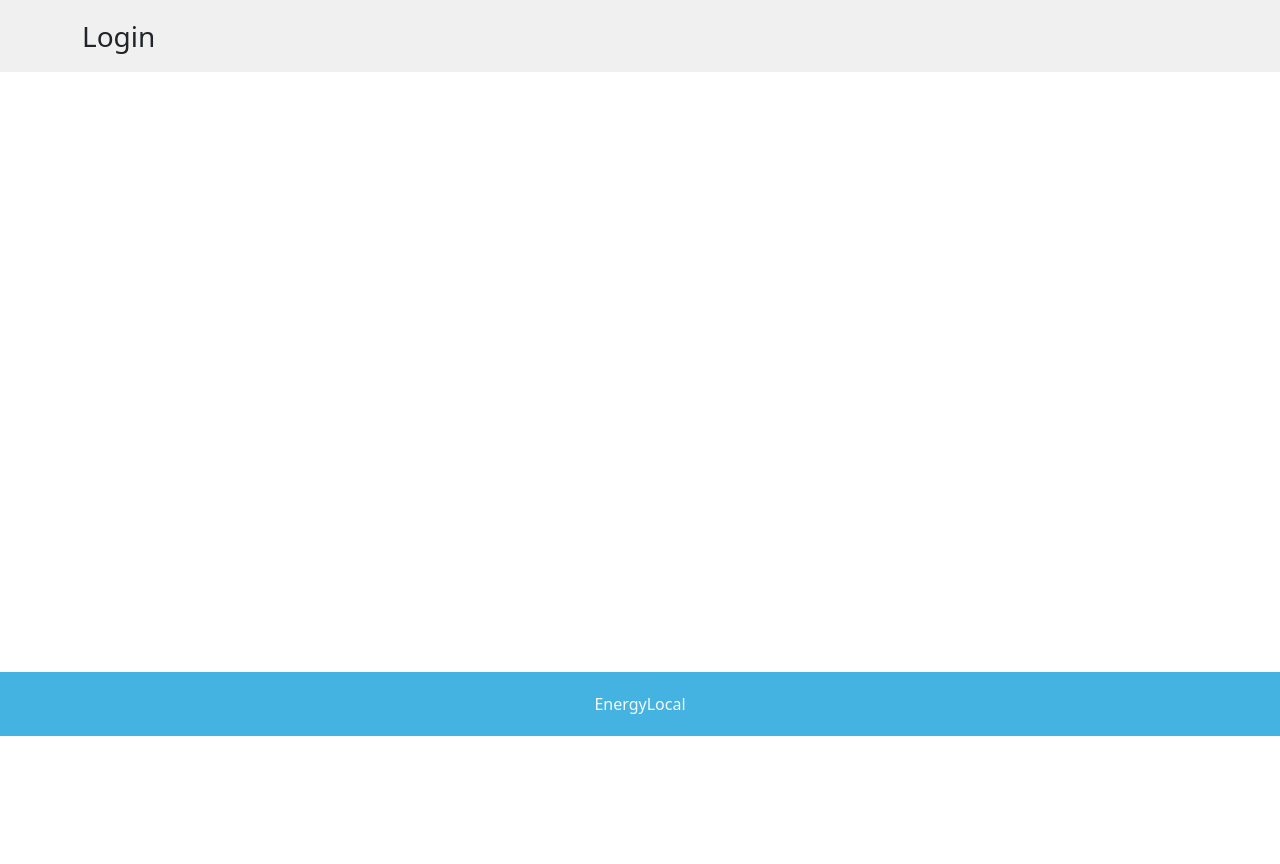
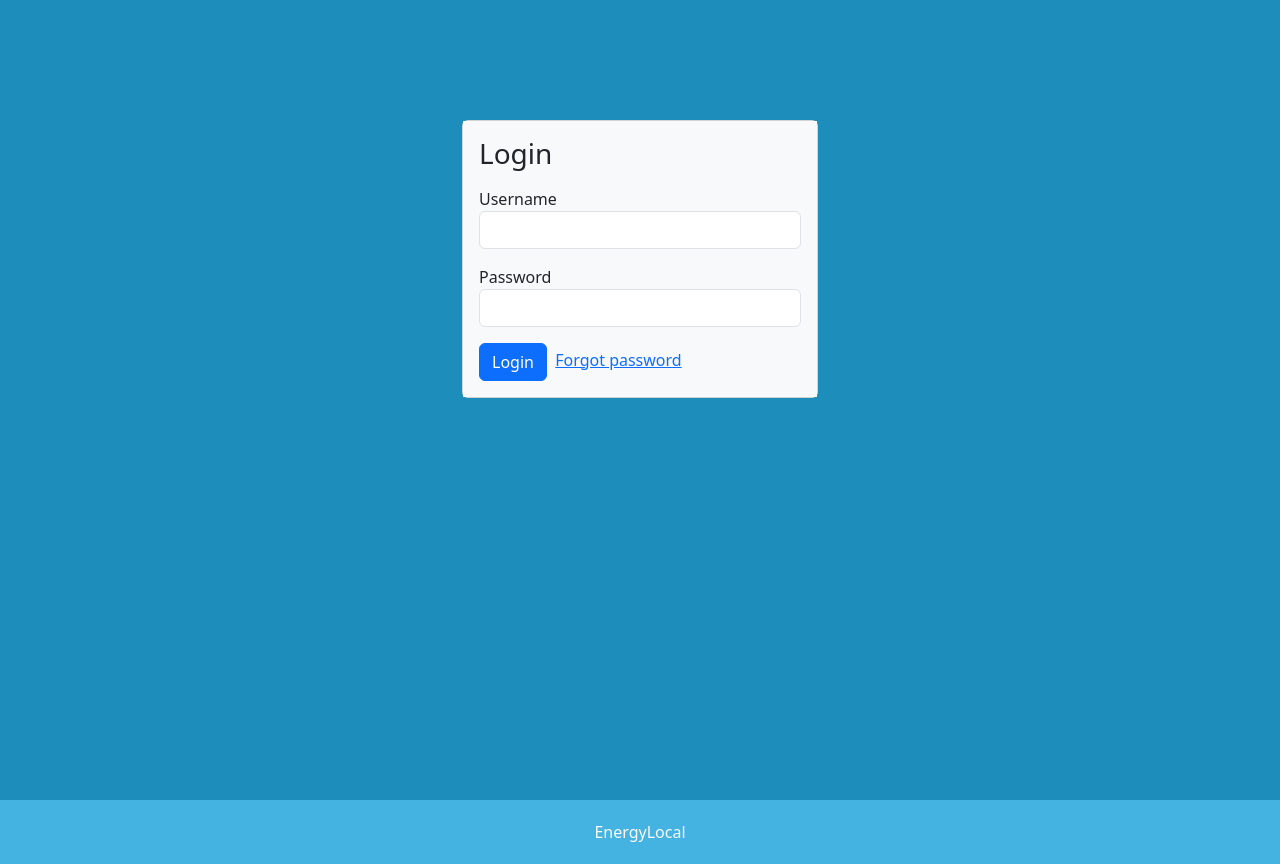
Before and after one commit to energylocal/concept, a PHP site: page /heatpumpmonitororg/user/view in a window 1280 px wide. Shown: the part 64-928 px from the top of the page. Before the commit the page ends 800 px from the top, so only its background shows below. Run offline with PHP 8.4, Linux system fonts and the light colour scheme; some libraries are stand-ins or nearby versions.

Commit message:
basic login form

```diff
--- a/login.php
+++ b/login.php
@@ -1,7 +1,80 @@
-<div id="app" class="bg-light">
-    <div style=" background-color:#f0f0f0; padding-top:20px; padding-bottom:10px">
-        <div class="container">
-            <h3 v-if="!admin">Login</h3>
+<?php
+// no direct access
+defined('EMONCMS_EXEC') or die('Restricted access');
+?>
+
+<script src="https://cdn.jsdelivr.net/npm/vue@2"></script>
+<script src="https://cdnjs.cloudflare.com/ajax/libs/axios/1.4.0/axios.min.js"></script>
+
+<div id="app" class="container" style="max-width:380px; padding-top:120px; height:800px;">
+
+    <div class="card">
+        <div class="card-body bg-light">
+
+            <h1 class="h3 mb-3 fw-normal">Login</h1>
+
+            <label>Username</label>
+            <div class="input-group mb-3">
+                <input type="text" class="form-control" v-model="username">
+            </div>
+
+            <label>Password</label>
+            <div class="input-group mb-3">
+                <input type="password" class="form-control" v-model="password">
+            </div>
+
+            <button type="button" class="btn btn-primary" @click="login">Login</button>
+            &nbsp;<a href="#">Forgot password</a>
+
+            <div class="alert alert-danger" style="margin-top:20px; margin-bottom: 5px;" v-if="error" v-html="error"></div>
+            <div class="alert alert-success" style="margin-top:20px; margin-bottom: 5px;" v-if="success" v-html="success"></div>
+
         </div>
+
     </div>
 </div>
+
+<script>
+    document.body.style.backgroundColor = "#1d8dbc";
+
+    var app = new Vue({
+        el: '#app',
+        data: {
+            username: "",
+            password: "",
+            error: false,
+            success: false
+        },
+        methods: {
+            login: function() {
+                const params = new URLSearchParams();
+                params.append('username', this.username);
+                params.append('password', this.password);
+
+                axios.post(path + "user/login.json", params)
+                    .then(function(response) {
+                        if (response.data.success) {
+                            window.location.href = path + "system/list";
+                        } else {
+                            app.error = response.data.message;
+                            app.success = false;
+                        }
+                    })
+                    .catch(function(error) {
+                        console.log(error);
+                    });
+            }
+        }
+    });
+
+    var result = {};
+    if (result.success!=undefined) {
+        if (result.success) {
+            app.success = result.message;
+            app.error = false;
+        } else {
+            app.error = result.message;
+            app.success = false;
+        }
+    }
+</script>
--- a/theme.php
+++ b/theme.php
@@ -8,7 +8,6 @@
     <link href="https://openenergymonitor.org/homepage/theme/favicon.ico" rel="shortcut icon">
     <link rel="stylesheet" href="https://cdnjs.cloudflare.com/ajax/libs/font-awesome/5.15.4/css/fontawesome.min.css">
     <link rel="stylesheet" href="https://cdnjs.cloudflare.com/ajax/libs/font-awesome/5.15.4/css/solid.min.css">
-    <script src="https://cdn.jsdelivr.net/npm/apexcharts"></script>
 </head>
 
 <style>
--- a/view.php
+++ b/view.php
@@ -1,3 +1,5 @@
+<script src="https://cdn.jsdelivr.net/npm/apexcharts"></script>
+
 <div id="app" class="bg-light">
     <div style=" background-color:#f0f0f0; padding-top:20px; padding-bottom:10px">
         <div class="container">
```
